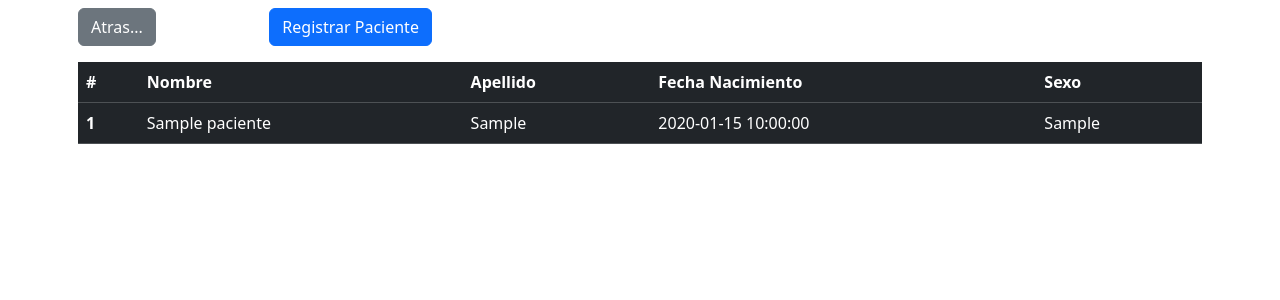
After one commit to xhrisgab/CM, a PHP site: page /lista_paciente.php in a window 1280 px wide. The commit adds this page. Shown: the top 300 px of the page. Run offline with PHP 8.4, Linux system fonts and the light colour scheme; tables that the repository leaves empty or names only in its code hold one stand-in row (values such as "Sample post").

Commit message:
agregado visualizado de pacientes y modificado orden de pantallas

```diff
--- a/datos_paciente.php
+++ b/datos_paciente.php
@@ -16,9 +16,9 @@ $sex = $_POST['sex'];
 if (mysqli_connect_errno()) {
     return 'No conectado';
 }
-else{
+/*else{
     echo 'Conectado';}
-
+*/
 $sql = "INSERT INTO paciente VALUES ('".$codigo."','".$nombre."','".$lastName1."','".$lastName2."','".$birthdat."','".$address."','".$ciudad."',".$telefono.",".$celular.",'".$sex."')";
 //    echo $sql;
         if (mysqli_query($mysqli, $sql) === TRUE) {
@@ -55,4 +55,5 @@ $sql = "INSERT INTO paciente VALUES ('".$codigo."','".$nombre."','".$lastName1."
 } else {
             echo "Error: " . $sql . "" . mysqli_error($conn);
         }
+        mysqli_close($mysqli);
 ?>
--- /dev/null
+++ b/lista_paciente.php
@@ -0,0 +1,78 @@
+<?PHP
+include('./conexion/conexion.php');
+$mysqli = conectar();
+if (mysqli_connect_errno()) {
+    return 'No conectado';
+}
+?>
+<!DOCTYPE html>
+<html lang="en">
+<head>
+    <meta charset="UTF-8">
+    <meta http-equiv="X-UA-Compatible" content="IE=edge">
+    <meta name="viewport" content="width=device-width, initial-scale=1.0">
+    <title>Paciente Registrado</title>
+    <link href="https://cdn.jsdelivr.net/npm/bootstrap@5.3.0-alpha3/dist/css/bootstrap.min.css" rel="stylesheet" integrity="sha384-KK94CHFLLe+nY2dmCWGMq91rCGa5gtU4mk92HdvYe+M/SXH301p5ILy+dN9+nJOZ" crossorigin="anonymous">
+
+</head>
+<body>
+    <div class="container p-2">
+        <div class="row">
+            <div class="col-12 col-md-2 col-sm-12">
+                <form action="pag_principal.php" method="post">
+                    <input type="hidden" value="admin" name="nombre" id="nombre">
+                    <input type="hidden" value="admin" name="pass" id="pass">
+                    <button type="submit" class="btn btn-secondary">Atras...</button>
+                </form>
+            </div>
+            <div class="col-auto">
+                <form action="registro_paciente.php">
+                    <button class="btn btn-primary" >Registrar Paciente</button>
+                </form>
+            </div>
+        </div>
+    </div>
+    <div class="container p-2">
+        <table class="table table-dark table-hover">
+            <thead>
+                <tr>
+                    <th scope="col">#</th>
+                    <th scope="col">Nombre</th>
+                    <th scope="col">Apellido</th>
+                    <th scope="col">Fecha Nacimiento</th>
+                    <th scope="col">Sexo</th>
+                </tr>
+            </thead>
+            <tbody>
+                <?php
+                    $sql = "SELECT ci, nombre, apellido_pat, fecha_nacimiento, sexo FROM paciente";
+                    $result = mysqli_query($mysqli, $sql);
+
+                    if (mysqli_num_rows($result) > 0) {
+                        // output data of each row
+                        $i=0;
+                        while($row = mysqli_fetch_assoc($result)) {
+                            $i++;
+                            ?>
+                            <tr>
+                                <th scope="row"><?php echo $i;?></th>
+                                <td><?php echo $row["nombre"];?></td>
+                                <td><?php echo $row["apellido_pat"];?></td>
+                                <td><?php echo $row["fecha_nacimiento"];?></td>
+                                <td><?php echo $row["sexo"];?></td>
+                            </tr>
+                    <?php    }
+                      } else { ?>
+                        <th scope="row"><?php echo "0 resultados encontrados...";?></th>
+                    <?php  }
+                ?>
+            </tbody>
+
+        </table>
+
+        <br>
+    </div>
+</body>
+<script src="https://cdn.jsdelivr.net/npm/bootstrap@5.3.0-alpha3/dist/js/bootstrap.bundle.min.js" integrity="sha384-ENjdO4Dr2bkBIFxQpeoTz1HIcje39Wm4jDKdf19U8gI4ddQ3GYNS7NTKfAdVQSZe" crossorigin="anonymous"></script>
+
+</html>
--- a/pag_principal.php
+++ b/pag_principal.php
@@ -27,8 +27,8 @@ echo $pass;*/
 <body>
     <div class="container">
         <h2>Seleccione la opcion</h2>
-        <form action="registro_paciente.php" method="get">
-        <button type="submit" class="btn btn-primary">Registrar paciente</button>
+        <form action="lista_paciente.php" method="get">
+        <button type="submit" class="btn btn-primary">Registro paciente</button>
         </form>
     </div>
 
```
Also changed, not shown: registro_paciente.php (+4 -6 lines), ver_paciente.php (added).
